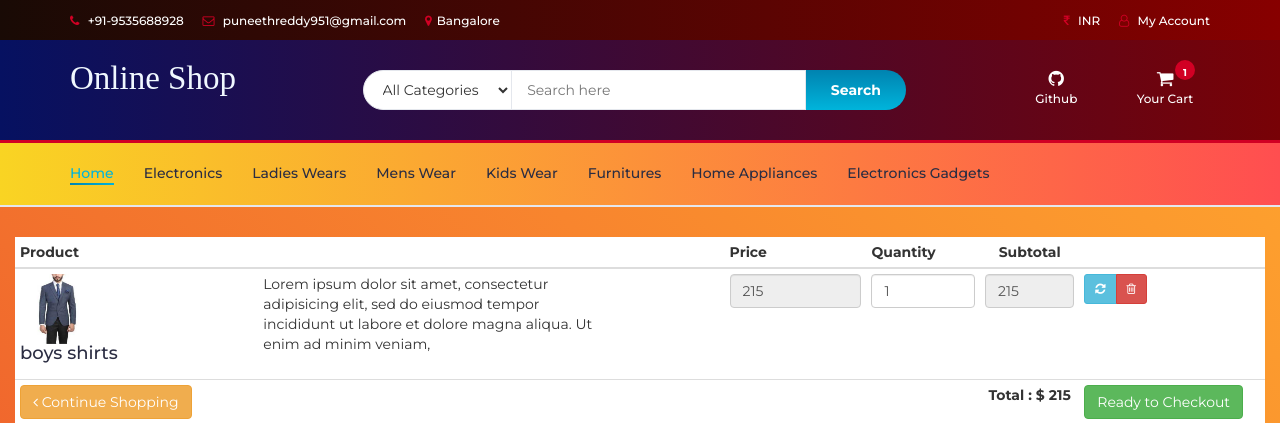
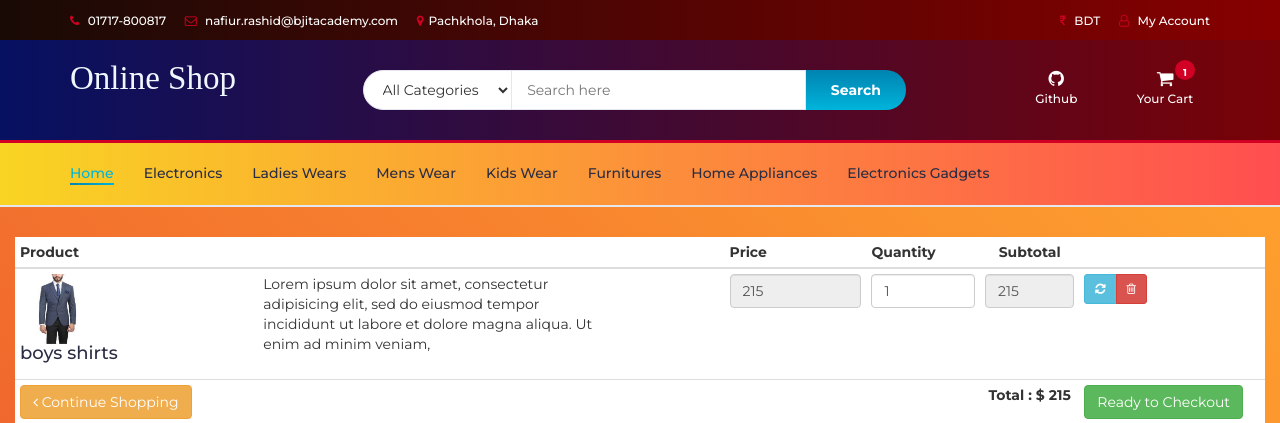
Before and after one commit to nafiurrashid/ansible_project, a PHP site: page /myfiles/cart.php in a window 1280 px wide. Shown: the top 423 px of the page. Run offline with PHP 8.4, Linux system fonts and the light colour scheme; data comes from the database, SQL or seed files in the repository; some libraries are stand-ins or nearby versions.

Commit message:
Update header.php
update contact info

```diff
--- a/header.php
+++ b/header.php
@@ -122,12 +122,12 @@ session_start();
 			<div id="top-header">
 				<div class="container">
 					<ul class="header-links pull-left">
-						<li><a href="#"><i class="fa fa-phone"></i> +91-9535688928</a></li>
-						<li><a href="#"><i class="fa fa-envelope-o"></i> puneethreddy951@gmail.com</a></li>
-						<li><a href="#"><i class="fa fa-map-marker"></i>Bangalore</a></li>
+						<li><a href="#"><i class="fa fa-phone"></i> 01717-800817</a></li>
+						<li><a href="#"><i class="fa fa-envelope-o"></i> nafiur.rashid@bjitacademy.com</a></li>
+						<li><a href="#"><i class="fa fa-map-marker"></i>Pachkhola, Dhaka</a></li>
 					</ul>
 					<ul class="header-links pull-right">
-						<li><a href="#"><i class="fa fa-inr"></i> INR</a></li>
+						<li><a href="#"><i class="fa fa-inr"></i> BDT</a></li>
 						<li><?php
                              include "db.php";
                             if(isset($_SESSION["uid"])){
```
